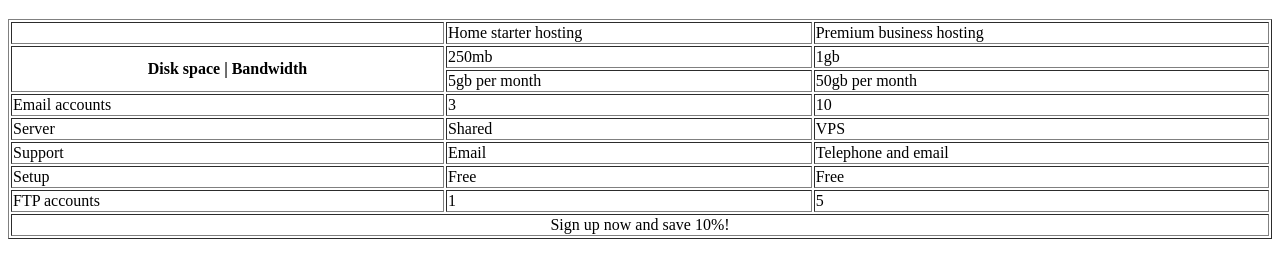
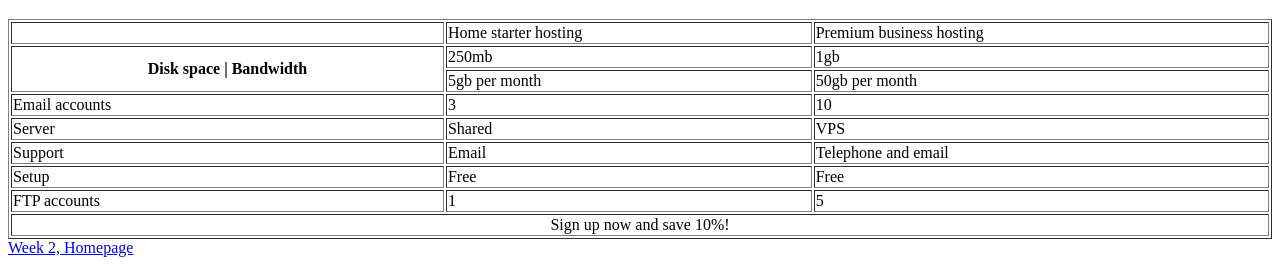
Before and after one commit to jrcimafranca/jrcimafranca.github.io, a plain HTML site: page week1/activity/index.html in a window 1280 px wide. Shown: the part 655-920 px from the top of the page. Drawn offline with Linux system fonts and the light colour scheme.

Commit message:
Update index.html
Added links to Week 2

```diff
--- a/week1/activity/index.html
+++ b/week1/activity/index.html
@@ -94,5 +94,7 @@
                 <td align="center" class="head_title3" colspan="3">Sign up now and save 10%!</td>
             </tr>
         </table>
+
+    <a href="../../week2/activity/index.html">Week 2, Homepage</a>
 </body>
 </html>
```
